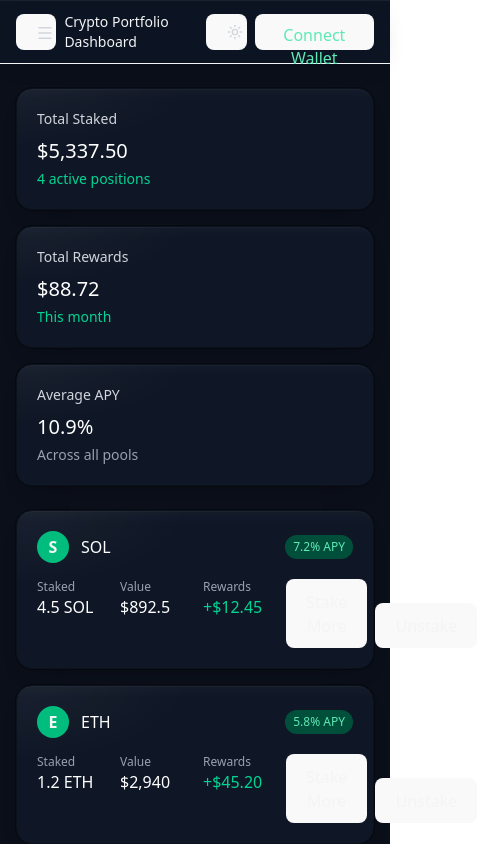
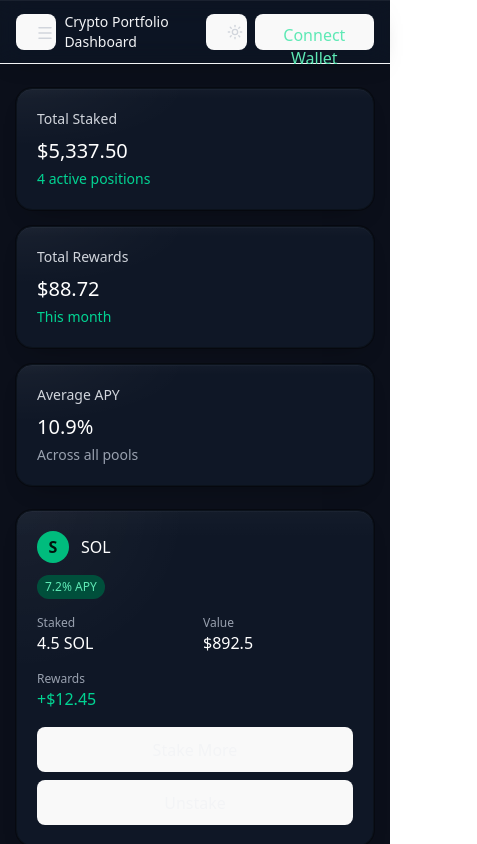
Before and after one commit to malih99/CryptoVault, a React (Vite) app: page /staking in a window 390 px wide. Shown: the top 844 px of the page, 477 px wide, since content can reach past the window. Built offline with nearby package versions, Linux system fonts and the light colour scheme.

Commit message:
style(stake-card): enhance layout and responsiveness of stake position card

```diff
--- a/src/features/staking/StakePositionCard.tsx
+++ b/src/features/staking/StakePositionCard.tsx
@@ -15,35 +15,40 @@ export default function StakePositionCard({
 }) {
   return (
     <Card className="p-5">
-      <div className="flex items-center justify-between">
-        <div className="flex items-center gap-3">
-          <div className="h-8 w-8 rounded-full bg-emerald-500 grid place-items-center font-bold">
+      <div className="flex flex-col sm:flex-row sm:items-center sm:justify-between gap-3">
+        <div className="flex items-center gap-3 min-w-0">
+          <div className="grid h-8 w-8 place-items-center rounded-full bg-emerald-500 font-bold text-black/90">
             {sym[0]}
           </div>
-          <div className="text-white">{sym}</div>
+          <div className="text-white truncate">{sym}</div>
         </div>
-        <span className="px-2 py-1 rounded-full bg-emerald-900 text-emerald-300 text-xs">
+
+        <span className="w-fit rounded-full bg-emerald-900 px-2 py-1 text-xs text-emerald-300">
           {apy} APY
         </span>
       </div>
-      <div className="grid grid-cols-4 gap-4 mt-4">
+
+      <div className="mt-4 grid grid-cols-2 sm:grid-cols-4 gap-4">
         <div>
-          <div className="text-gray-400 text-xs">Staked</div>
+          <div className="text-xs text-gray-400">Staked</div>
           <div className="text-white">{staked}</div>
         </div>
+
         <div>
-          <div className="text-gray-400 text-xs">Value</div>
+          <div className="text-xs text-gray-400">Value</div>
           <div className="text-white">{value}</div>
         </div>
+
         <div>
-          <div className="text-gray-400 text-xs">Rewards</div>
+          <div className="text-xs text-gray-400">Rewards</div>
           <div className="text-emerald-400">{rewards}</div>
         </div>
-        <div className="col-span-1 flex items-end gap-2">
-          <button className="flex-1 px-4 py-2 rounded-xl border border-border">
+
+        <div className="col-span-2 sm:col-span-1 flex flex-col md:flex-row items-stretch gap-2">
+          <button className="w-full md:flex-1 rounded-xl border border-border px-4 py-2">
             Stake More
           </button>
-          <button className="flex-1 px-4 py-2 rounded-xl border border-border">
+          <button className="w-full md:flex-1 rounded-xl border border-border px-4 py-2">
             Unstake
           </button>
         </div>
```
